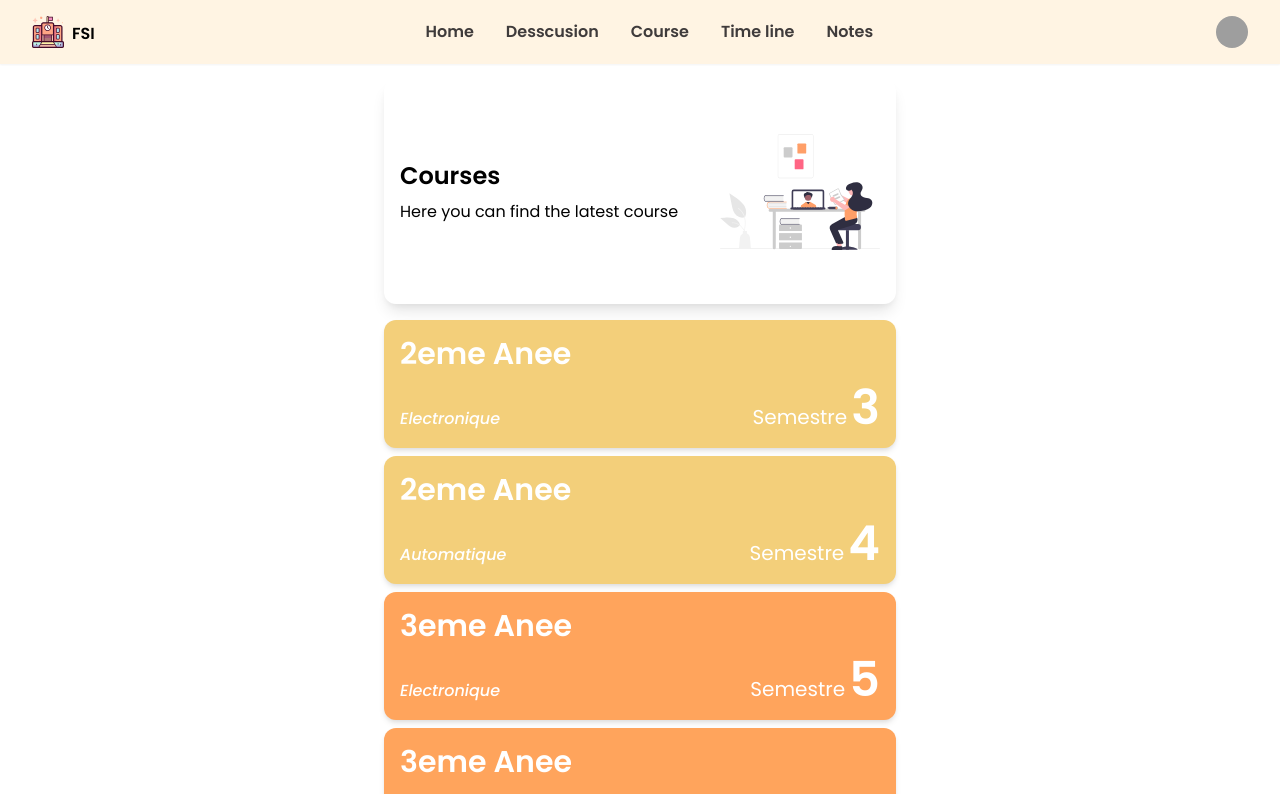
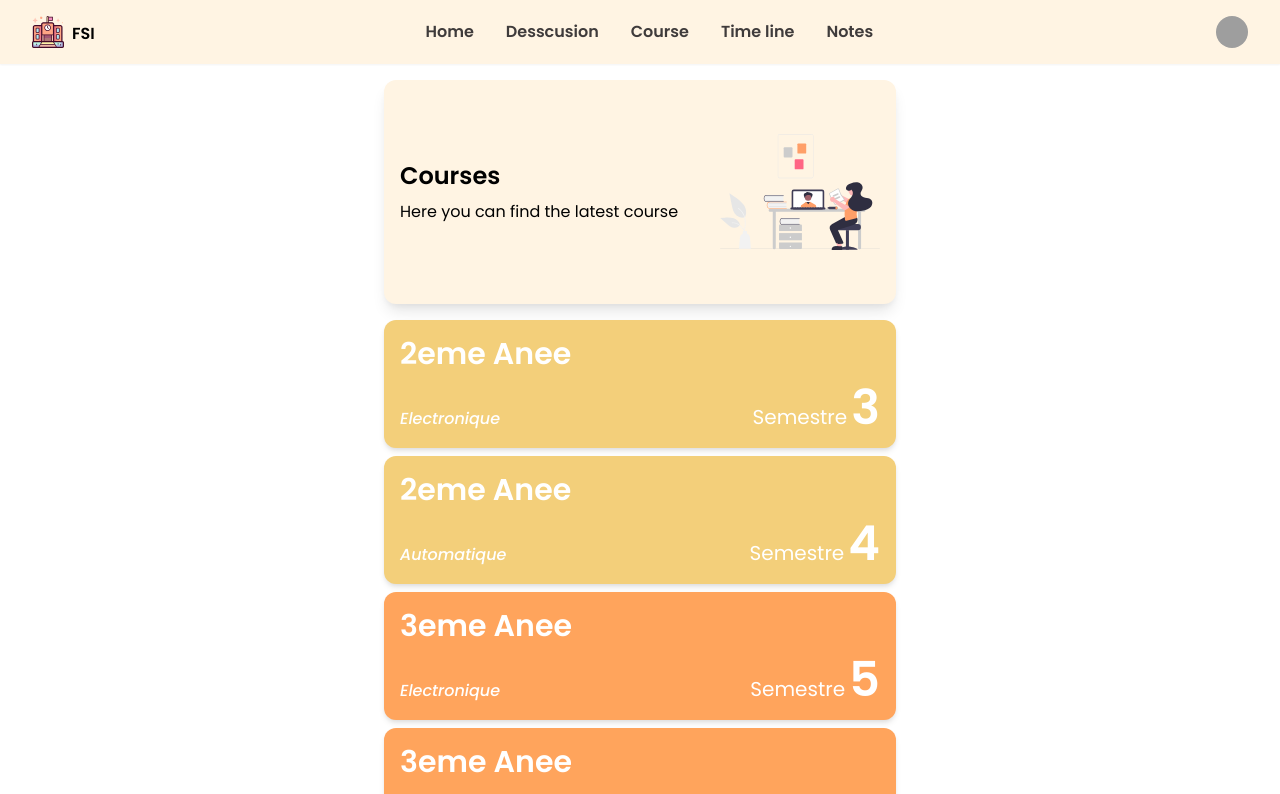
Before and after one commit to abdouAoufi/INGM_BOUMERDES, a React (Create React App) app in the folder fsi/: page /course in a window 1280 px wide. Shown: the top 794 px of the page. Built offline with nearby package versions, Linux system fonts and the light colour scheme; grey boxes are pictures that could not be loaded.

Commit message:
begin developping calendar page

```diff
--- a/fsi/src/components/HeaderHome/HeaderHome.js
+++ b/fsi/src/components/HeaderHome/HeaderHome.js
@@ -3,7 +3,7 @@ import React from "react";
 function HeaderHome({ title, text, image }) {
   return (
     <div>
-      <div className="h-56 mx-auto  lg:shadow-lg  flex px-4 py-3 justify-between items-center  my-4 rounded-xl">
+      <div className="h-56 mx-auto bg-bgcolor lg:shadow-lg  flex px-4 py-3 justify-between items-center  my-4 rounded-xl">
         <div>
           <h1 className="text-2xl font-bold mb-2">{title}</h1>
           <p className="text-base">{text}</p>
```
